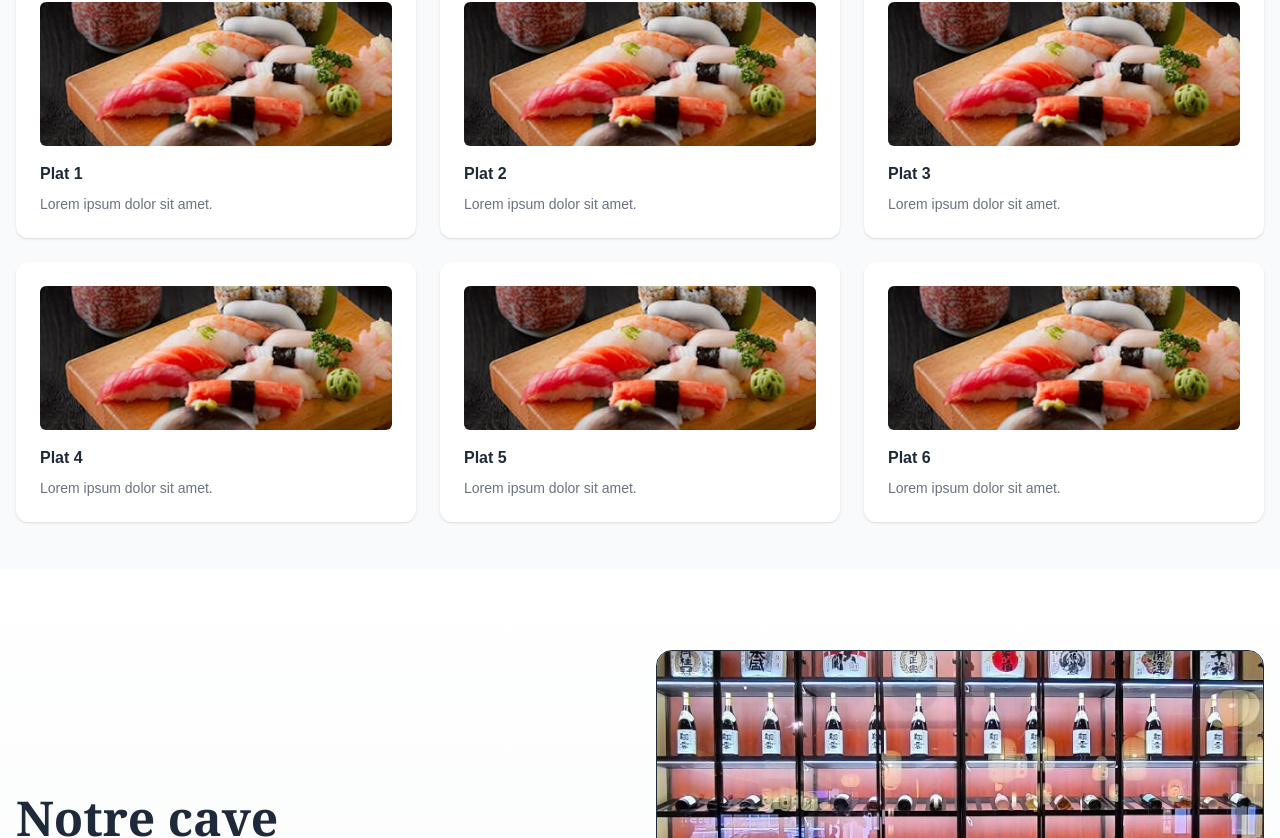
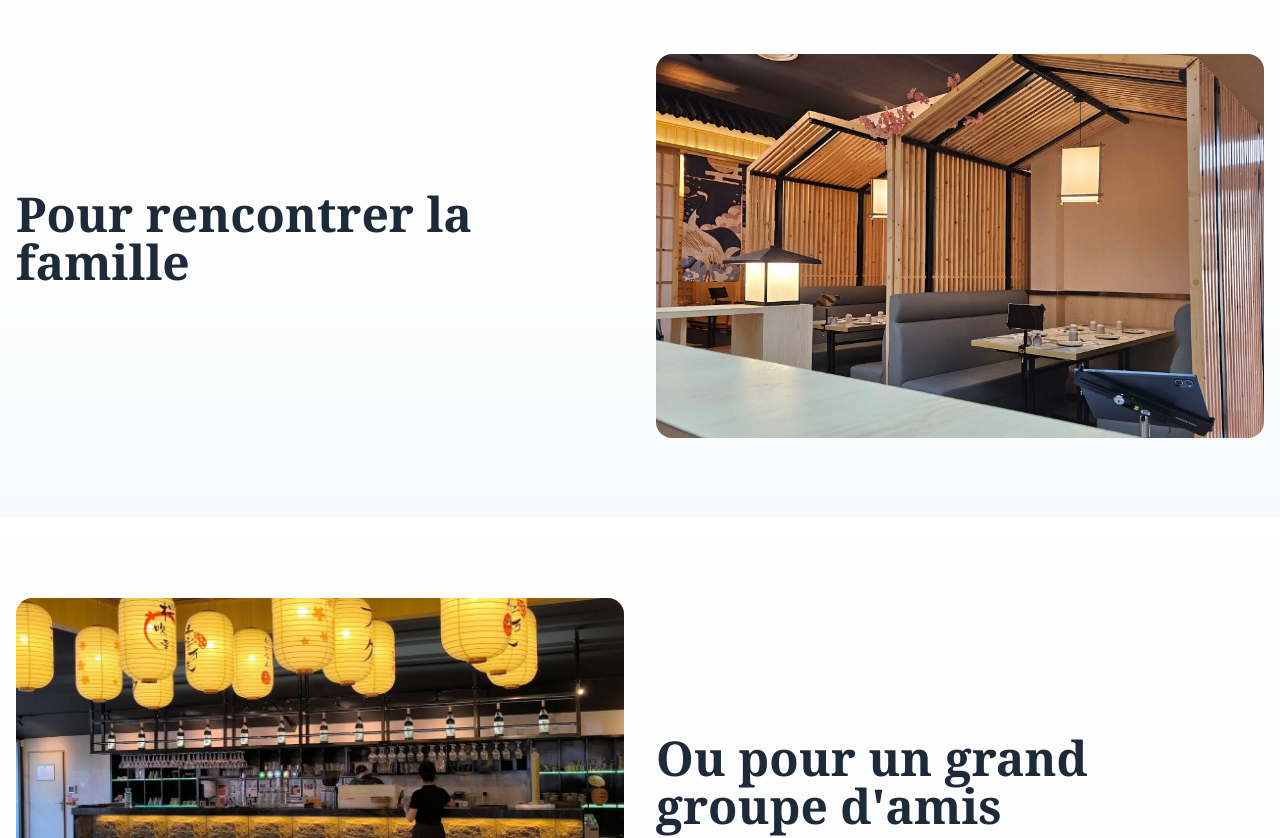
Before and after one commit to syss69/react-restaurant, a Next.js app: page / in a window 1280 px wide. Shown: the part 1262-2100 px from the top of the page. Built offline with nearby package versions, Linux system fonts and the light colour scheme; a web font is replaced by a local one.

Commit message:
Added interior component

```diff
--- a/src/app/page.tsx
+++ b/src/app/page.tsx
@@ -9,6 +9,7 @@ import Menu from '../components/Menu';
 import Info from '../components/Info';
 import Price from '../components/Price';
 import Wine from '../components/Wine';
+import Interior from '../components/Interior';
 
 import useReveal from '../hooks/useReveal';
 
@@ -26,8 +27,9 @@ export default function Home() {
       <main>
         <Hero2/>
         {/* <Hero/> */}
+        <Interior/>
         <About/>
-        <Menu/>
+        {/* <Menu/> */}
         <Wine/>
         <Gallery id="sushi" title="Sushis" description="Decouvrez nos sushis" items={menu.sushi}/>
         <Gallery id="maki" title="Maki" description="Decouvrez nos maki" items={menu.maki}/>
--- /dev/null
+++ b/src/components/ImageTextSection.tsx
@@ -0,0 +1,41 @@
+import Image, { StaticImageData } from 'next/image';
+
+
+type InteriorProps = {
+    description: string
+    image: StaticImageData
+    imageAlt: string
+    imagePosition: string
+}
+
+    const ImageTextSection = ({description, image, imageAlt, imagePosition}: InteriorProps) => {
+          return (
+            <section className="bg-gradient-to-b from-white to-gray-50">
+            <div className="container mx-auto px-4 py-12 md:py-20">
+              <div className="grid md:grid-cols-2 gap-8 items-center">
+                {/* Text */}
+                <div className={`reveal ${imagePosition === 'left' ? 'md:order-2' : ''}`}>
+                  <h2 className="text-3xl md:text-5xl font-extrabold mb-4 font-serif">
+                    {description}
+                  </h2>
+                </div>
+
+                {/* Image */}
+                <div className={`reveal ${imagePosition === 'left' ? 'md:order-1' : ''}`}>
+                  <div className="relative w-full h-64 md:h-96 rounded-2xl overflow-hidden">
+                    <Image
+                      src={image}
+                      alt={imageAlt}
+                      fill
+                      sizes="(min-width: 768px) 50vw, 100vw"
+                      className="object-cover"
+                    />
+                  </div>
+                </div>
+              </div>
+            </div>
+          </section>
+    )
+};
+
+export default ImageTextSection;
--- /dev/null
+++ b/src/components/Interior.tsx
@@ -0,0 +1,20 @@
+import ImageTextSection from "./ImageTextSection";
+import { images } from '../lib/images';
+import tables from '../data/tables.json';
+
+const Interior = () => {
+    return (
+        <>
+            {Object.entries(tables).map(([key, table]) => (
+                <ImageTextSection
+                    key={key}
+                    description={table.description}
+                    image={images[table.image]}
+                    imageAlt={table.imageAlt}
+                    imagePosition={table.imagePosition}
+                />
+            ))}
+        </>
+    )
+}
+ export default Interior;
--- a/src/components/Wine.tsx
+++ b/src/components/Wine.tsx
@@ -9,13 +9,9 @@ const Wine = () => {
                     <div className="reveal">
                         <h1 className="text-3xl md:text-5xl font-extrabold mb-4 font-serif">Notre cave</h1>
                         <p className="text-gray-600 mb-6">Explorez notre collection de vins : de l’Amérique du Sud à l’Asie</p>
-                    {/* <div className="flex gap-3">
-                        <a className="px-5 py-3 bg-black text-white rounded-md" href="#info">Reserver une table</a>
-                        <a className="px-5 py-3 border border-gray-300 rounded-md" href="#menu">Menu</a>
-                    </div> */}
                     </div>
                     <div className="reveal">
-                        <div className="relative w-full h-64 md:h-100 rounded-2xl border overflow-hidden">
+                        <div className="relative w-full h-64 md:h-96 rounded-2xl border overflow-hidden">
                             <Image
                                 src={winesMitaka}
                                 alt="Mitaka Restaurant"
--- /dev/null
+++ b/src/data/tables.json
@@ -0,0 +1,20 @@
+{
+    "2pers": {
+        "description": "Idéal pour un couple",
+        "image":"2pers.jpg",
+        "imageAlt": "Table pour 2 personnes",
+        "imagePosition": "left"
+    },
+    "6pers": {
+        "description": "Pour rencontrer la famille",
+        "image":"6pers.jpg",
+        "imageAlt": "Table pour 6 personnes",
+        "imagePosition": "right"
+    },
+    "12pers": {
+        "description": "Ou pour un grand groupe d'amis",
+        "image":"12pers.jpg",
+        "imageAlt": "Table pour 12 personnes",
+        "imagePosition": "left"
+    }
+}
--- a/src/lib/images.ts
+++ b/src/lib/images.ts
@@ -2,6 +2,9 @@ import hotdish from "../assets/hotdish.jpg"
 import cocktail from "../assets/cocktail-example.jpg"
 import sushi from "../assets/exampleImage.png"
 import maki from "../assets/maki.jpg"
+import twoPers from "../assets/2pers.jpg"
+import sixPers from "../assets/6pers.jpg"
+import twelvePers from "../assets/grand-table.jpg"
 
 import { StaticImageData } from "next/image"
 
@@ -9,5 +12,8 @@ export const images: Record<string, StaticImageData> = {
     'hotdish.jpg': hotdish,
     'cocktail.jpg': cocktail,
     'sushi.png': sushi,
-    'maki.png': maki
+    'maki.png': maki,
+    '2pers.jpg': twoPers,
+    '6pers.jpg': sixPers,
+    '12pers.jpg': twelvePers
 }
```
Also changed, not shown: src/assets/2pers.jpg (added), src/assets/6pers.jpg (added).
